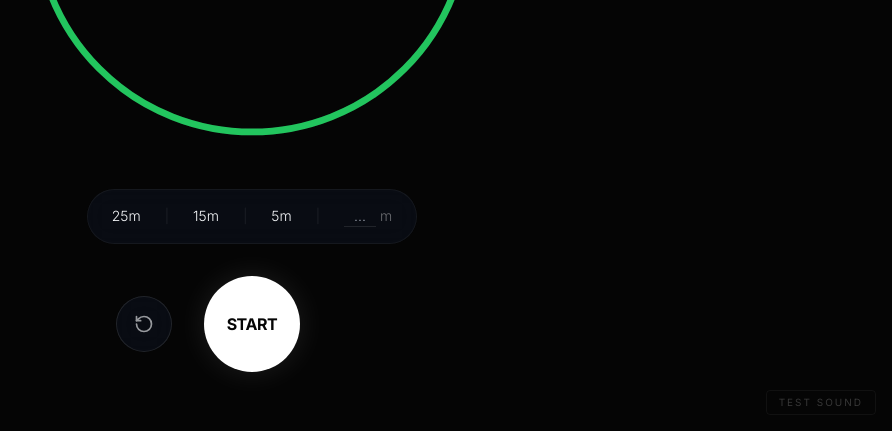
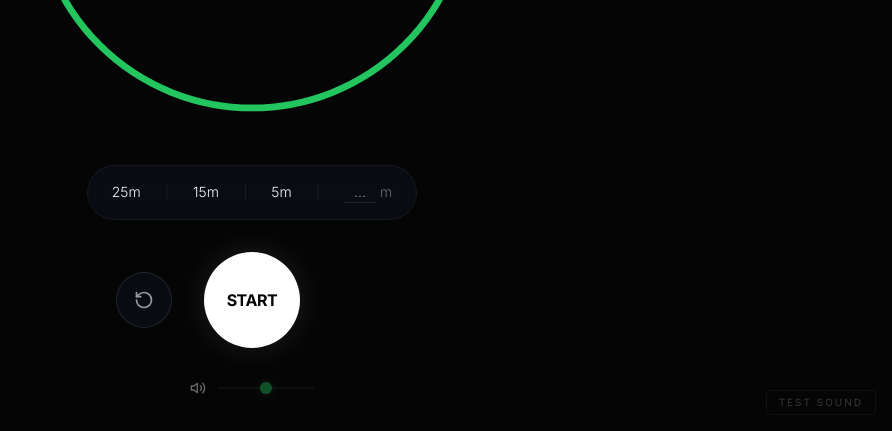
Before and after one commit to uwf-inter/zen-focus, a plain HTML site: page index.html in a window 1280 px wide. Both pictures are taken after a click on the button "TEST SOUND". Shown: the part 369-800 px from the top of the page, without its empty margins (388-1280 px from the left). Drawn offline with nearby package versions, Linux system fonts and the light colour scheme.

```diff
--- a/index.html
+++ b/index.html
@@ -2,6 +2,16 @@
 <html lang="en">
 
 <head>
+    <!-- Google Tag Manager -->
+    <script>(function (w, d, s, l, i) {
+            w[l] = w[l] || []; w[l].push({
+                'gtm.start':
+                    new Date().getTime(), event: 'gtm.js'
+            }); var f = d.getElementsByTagName(s)[0],
+                j = d.createElement(s), dl = l != 'dataLayer' ? '&l=' + l : ''; j.async = true; j.src =
+                    'https://www.googletagmanager.com/gtm.js?id=' + i + dl; f.parentNode.insertBefore(j, f);
+        })(window, document, 'script', 'dataLayer', 'GTM-NRV9F9F3');</script>
+    <!-- End Google Tag Manager -->
     <meta charset="UTF-8">
     <meta name="viewport" content="width=device-width, initial-scale=1.0">
     <title>Zen Focus | Deep Dark & Minimal Timer</title>
@@ -59,12 +69,42 @@
         input::-webkit-outer-spin-button,
         input::-webkit-inner-spin-button {
             -webkit-appearance: none;
+            appearance: none;
             margin: 0;
+        }
+
+        /* Volume Slider Customization */
+        input[type="range"] {
+            -webkit-appearance: none;
+            appearance: none;
+            background: transparent;
+        }
+
+        input[type="range"]::-webkit-slider-runnable-track {
+            width: 100%;
+            height: 2px;
+            background: rgba(255, 255, 255, 0.1);
+            border-radius: 1px;
+        }
+
+        input[type="range"]::-webkit-slider-thumb {
+            -webkit-appearance: none;
+            height: 12px;
+            width: 12px;
+            border-radius: 50%;
+            background: #22C55E;
+            cursor: pointer;
+            margin-top: -5px;
+            box-shadow: 0 0 10px rgba(34, 197, 94, 0.4);
         }
     </style>
 </head>
 
 <body class="flex flex-col items-center justify-center min-h-screen">
+    <!-- Google Tag Manager (noscript) -->
+    <noscript><iframe src="https://www.googletagmanager.com/ns.html?id=GTM-NRV9F9F3" height="0" width="0"
+            style="display:none;visibility:hidden"></iframe></noscript>
+    <!-- End Google Tag Manager (noscript) -->
 
     <!-- Header / Branding -->
     <div class="fixed top-8 left-0 w-full text-center opacity-30 tracking-widest text-xs uppercase font-light">
@@ -136,6 +176,17 @@
 
             <div class="w-14 h-14 opacity-0 pointer-events-none"></div> <!-- Spacer for balance -->
         </div>
+
+        <!-- Volume Control -->
+        <div class="flex items-center space-x-3 opacity-40 hover:opacity-100 transition-opacity">
+            <svg xmlns="http://www.w3.org/2000/svg" class="w-4 h-4" viewBox="0 0 24 24" fill="none"
+                stroke="currentColor" stroke-width="2" stroke-linecap="round" stroke-linejoin="round">
+                <polygon points="11 5 6 9 2 9 2 15 6 15 11 19 11 5"></polygon>
+                <path d="M15.54 8.46a5 5 0 0 1 0 7.07"></path>
+                <path d="M19.07 4.93a10 10 0 0 1 0 14.14"></path>
+            </svg>
+            <input type="range" id="volume-slider" min="0" max="1" step="0.01" value="0.5" class="w-24">
+        </div>
     </div>
 
     <script>
@@ -148,8 +199,9 @@
         // Sound Generator (Web Audio API)
         const audioCtx = new (window.AudioContext || window.webkitAudioContext)();
         let activeNodes = [];
+        let globalVolume = parseFloat(localStorage.getItem('zenFocusVolume')) || 0.5;
 
-        function playBellSound() {
+        function playBellSound(decayMultiplier = 1) {
             if (audioCtx.state === 'suspended') {
                 audioCtx.resume();
             }
@@ -167,19 +219,21 @@
             // Zen Bell Configuration
             const fundamental = 220; // 220Hz (A3)
             const partials = [
-                { freq: fundamental, gain: 0.5, decay: 5 },
-                { freq: fundamental * 2, gain: 0.3, decay: 4 },
-                { freq: 523.25, gain: 0.2, decay: 3.5 },
-                { freq: 659.25, gain: 0.15, decay: 3 },
-                { freq: fundamental * 4, gain: 0.1, decay: 2.5 },
-                { freq: 1046.5, gain: 0.05, decay: 2 }
+                { freq: fundamental, gain: 0.5 * globalVolume, decay: 5 * decayMultiplier },
+                { freq: fundamental * 2, gain: 0.3 * globalVolume, decay: 4 * decayMultiplier },
+                { freq: 523.25, gain: 0.2 * globalVolume, decay: 3.5 * decayMultiplier },
+                { freq: 659.25, gain: 0.15 * globalVolume, decay: 3 * decayMultiplier },
+                { freq: fundamental * 4, gain: 0.1 * globalVolume, decay: 2.5 * decayMultiplier },
+                { freq: 1046.5, gain: 0.05 * globalVolume, decay: 2 * decayMultiplier }
             ];
 
-            // Log parameters for debugging/fine-tuning
-            console.log("--- Zen Bell Triggered ---");
-            console.log(`Base Frequency: ${fundamental}Hz`);
-            console.log(`Attack: 0.02s | Decay: ~5s`);
-            console.table(partials);
+            // Log parameters for debugging/fine-tuning (only for full sound)
+            if (decayMultiplier >= 1) {
+                console.log("--- Zen Bell Triggered ---");
+                console.log(`Base Frequency: ${fundamental}Hz`);
+                console.log(`Attack: 0.02s | Decay: ~5s`);
+                console.table(partials);
+            }
 
             partials.forEach(p => {
                 const osc = audioCtx.createOscillator();
@@ -298,8 +352,21 @@
         // Initialize
         startBtn.addEventListener('click', toggleTimer);
         resetBtn.addEventListener('click', resetTimer);
+
+        // Volume logic
+        const volumeSlider = document.getElementById('volume-slider');
+        volumeSlider.value = globalVolume;
+        volumeSlider.addEventListener('input', (e) => {
+            globalVolume = parseFloat(e.target.value);
+            localStorage.setItem('zenFocusVolume', globalVolume);
+        });
+
+        // Audio feedback on release
+        volumeSlider.addEventListener('change', () => {
+            playBellSound(0.1); // Short preview sound
+        });
+
         updateDisplay();
-
     </script>
 </body>
 
```
